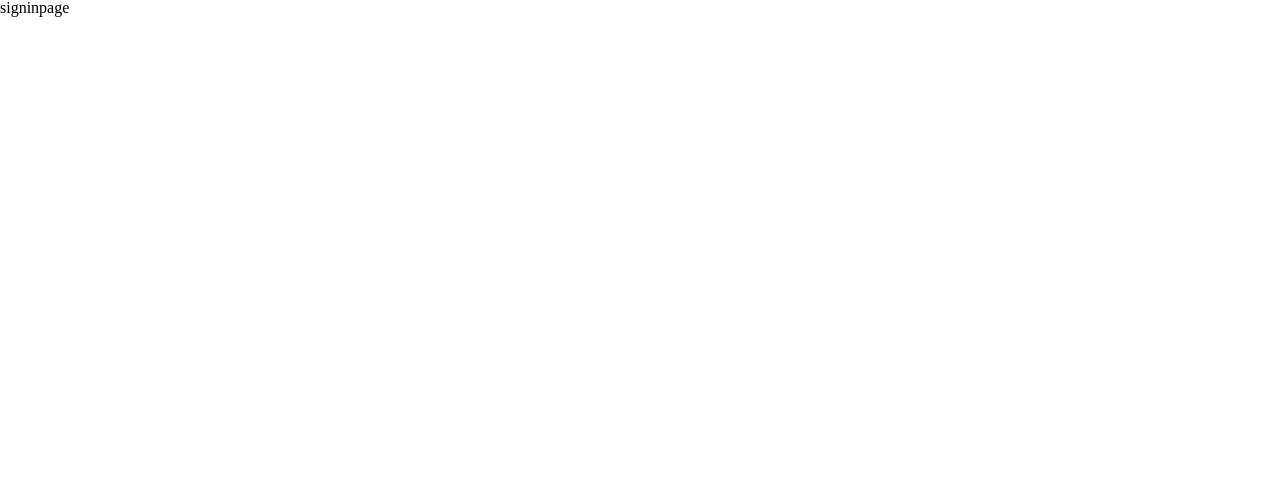
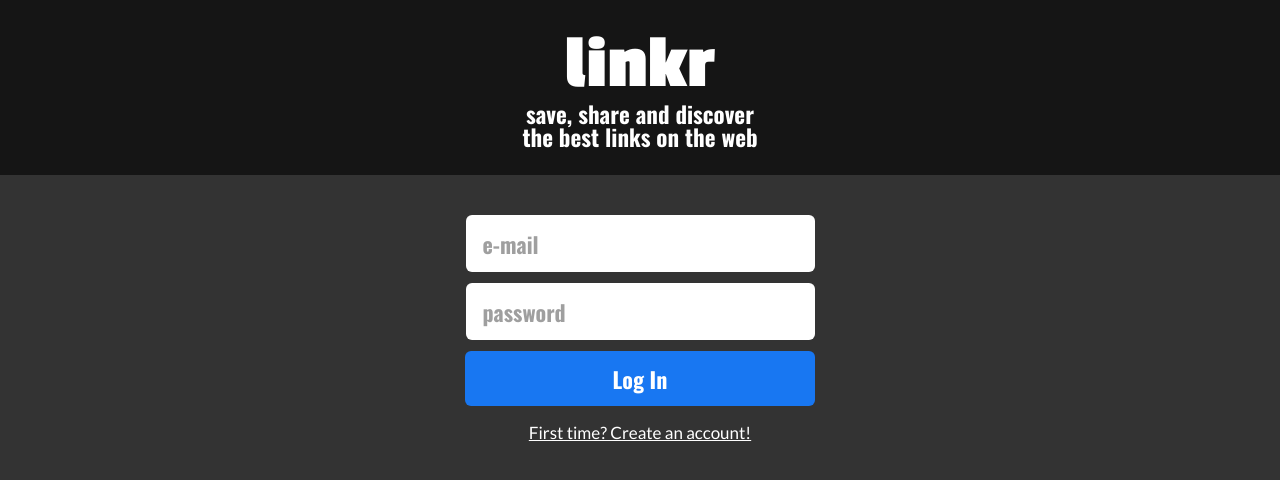
Before and after one commit to giovannapox/projeto19-linkr-front, a React (Create React App) app: page / in a window 1280 px wide. Shown: the top 480 px of the page. Built offline with nearby package versions, Linux system fonts and the light colour scheme.

Commit message:
feat: signin page

```diff
--- a/src/pages/SigninPage.js
+++ b/src/pages/SigninPage.js
@@ -1,7 +1,156 @@
+import { useState } from "react";
+import styled from "styled-components";
+import { Link, useNavigate } from "react-router-dom";
+import axios from "axios";
+
 export default function SignupPage() {
+    const [user, setUser] = useState({ email: "", password: "" });
+    const [disabled, setDisabled] = useState(false);
+    const navigate = useNavigate();
+
+    function signin (e){
+        e.preventDefault();
+        setDisabled(true);
+
+        if(!user) return alert("Preencha todos os campos!");
+
+        const url = `http://localhost:5000/signin`;
+        const promise = axios.post(url, user);
+        promise.then((res) => {
+            alert("Login realizado com sucesso!");
+            const token = `Bearer ${res.data.token}`;
+            localStorage.setItem("token", token);
+            navigate("/timeline");
+        });
+        promise.catch((err) => {
+            alert(err.response.data);
+            setDisabled(false);
+        });
+    };
+
     return (
-        <>
-        <p>signinpage</p>
-        </>
+        <SigninContainer>
+            <Logo>
+                <h1>linkr</h1>
+                <p>save, share and discover <br />the best links on the web</p>
+            </Logo>
+            <FormContainer>
+                <form onSubmit={(e) => signin(e)}>
+                    <input
+                        placeholder="e-mail"
+                        type="email"
+                        value={user.email}
+                        onChange={(e) => setUser({ ...user, email: e.target.value })}
+                        required
+                    />
+                    <input
+                        placeholder="password"
+                        type="password"
+                        value={user.password}
+                        onChange={(e) => setUser({ ...user, password: e.target.value })}
+                        required
+                    />
+                    <button type="submit" disabled={disabled}>Log In</button>
+                    <Link to="/signup">
+                        First time? Create an account!
+                    </Link>
+                </form>
+            </FormContainer>
+        </SigninContainer>
     );
 };
+
+const SigninContainer = styled.div`
+    @media (min-width: 1300px) {
+        display: flex;
+    }
+`
+
+const Logo = styled.div`
+    background-color: #151515;
+    height: 175px;
+    box-shadow: 0px 4px 4px rgba(0, 0, 0, 0.25);
+    color: #FFFFFF;
+    display: flex;
+    flex-direction: column;
+    justify-content: center;
+    align-items: center;
+    h1{
+        font-family: 'Passion One', cursive;
+        font-size: 76px;
+    }
+    p{
+        font-family: 'Oswald', sans-serif;
+        font-size: 23px;
+        text-align: center;
+    }
+
+    @media (min-width: 1300px) {
+        width: 70%;
+        height: 100vh;
+        display: flex;
+        align-items: flex-start;
+        justify-content: flex-start;
+        padding-left: 200px;
+        h1{
+            margin-top: 300px;
+            font-size: 106px;
+            margin-bottom: 10px;
+        }
+        p{
+            font-size: 46px;
+        }
+        box-shadow: 4px 0px 4px rgba(0, 0, 0, 0.25);
+    }
+
+`
+const FormContainer = styled.div`
+    background-color: #333333;
+    min-height: 100vh;
+    form{
+        display: flex;
+        flex-direction: column;
+        align-items: center;
+        padding-top: 40px;
+    }
+    input {
+        width: 330px;
+        height: 55px;
+        border-radius: 6px;
+        border: none;
+        margin-bottom: 11px;
+        font-family: 'Oswald', sans-serif;
+        color: #9F9F9F;
+        font-size: 22px;
+        padding-left: 17px;
+        ::placeholder{
+            color: #9F9F9F;
+        }
+    }
+    button{
+        width: 350px;
+        height: 55px;
+        background-color: #1877F2;
+        color: #FFFFFF;
+        font-family: 'Oswald', sans-serif;
+        border-radius: 6px;
+        border: none;
+        font-size: 22px;
+        :disabled{
+        opacity: 0.7;
+        }
+    }
+    a{
+        margin-top: 18px;
+        color: #FFFFFF;
+        font-family: 'Lato', sans-serif;
+        font-size: 17px;
+    }
+
+    @media (min-width: 1300px) {
+        width: 30%;
+        display: flex;
+        align-items: center;
+        justify-content: center;
+    }
+`
--- a/src/pages/SignupPage.js
+++ b/src/pages/SignupPage.js
@@ -4,7 +4,7 @@ import { Link, useNavigate } from "react-router-dom";
 import axios from "axios";
 
 export default function SignupPage() {
-    const [user, setUser] = useState({ email: "", password: "", username: "", picture: "" });
+    const [user, setUser] = useState({ email: "", password: "", name: "", pictureUrl: "" });
     const [disabled, setDisabled] = useState(false)
     const navigate = useNavigate();
 
@@ -49,15 +49,15 @@ export default function SignupPage() {
                     <input
                         placeholder="username"
                         type="text"
-                        value={user.username}
-                        onChange={(e) => setUser({ ...user, username: e.target.value })}
+                        value={user.name}
+                        onChange={(e) => setUser({ ...user, name: e.target.value })}
                         required
                     />
                     <input
                         placeholder="picture url"
                         type="url"
-                        value={user.picture}
-                        onChange={(e) => setUser({ ...user, picture: e.target.value })}
+                        value={user.pictureUrl}
+                        onChange={(e) => setUser({ ...user, pictureUrl: e.target.value })}
                         required
                     />
                     <button type="submit" disabled={disabled}>Sign Up</button>
```
